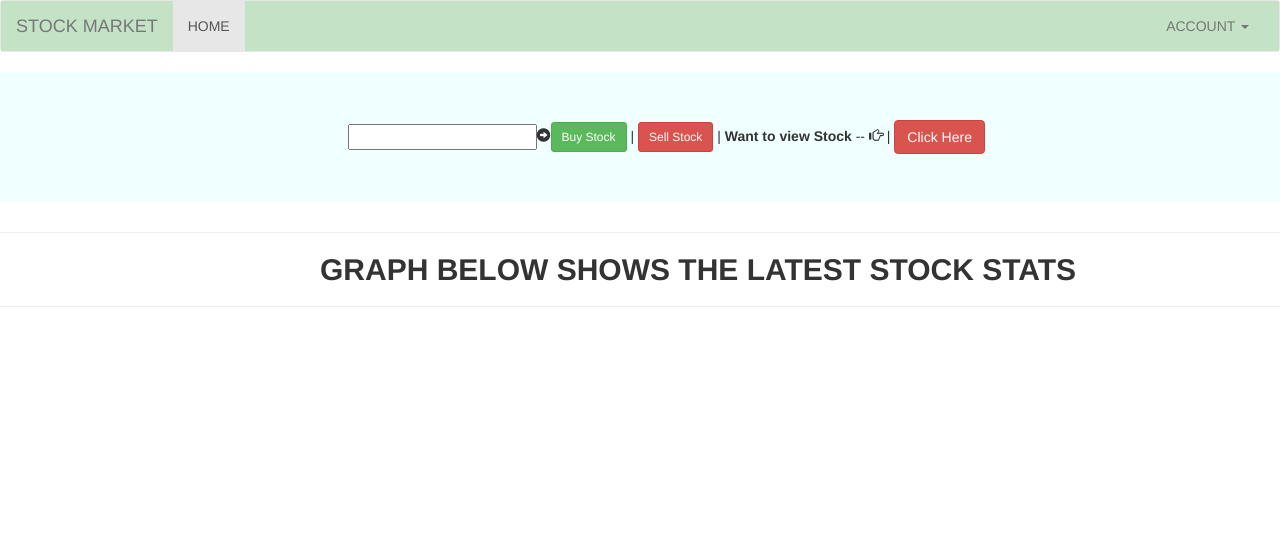
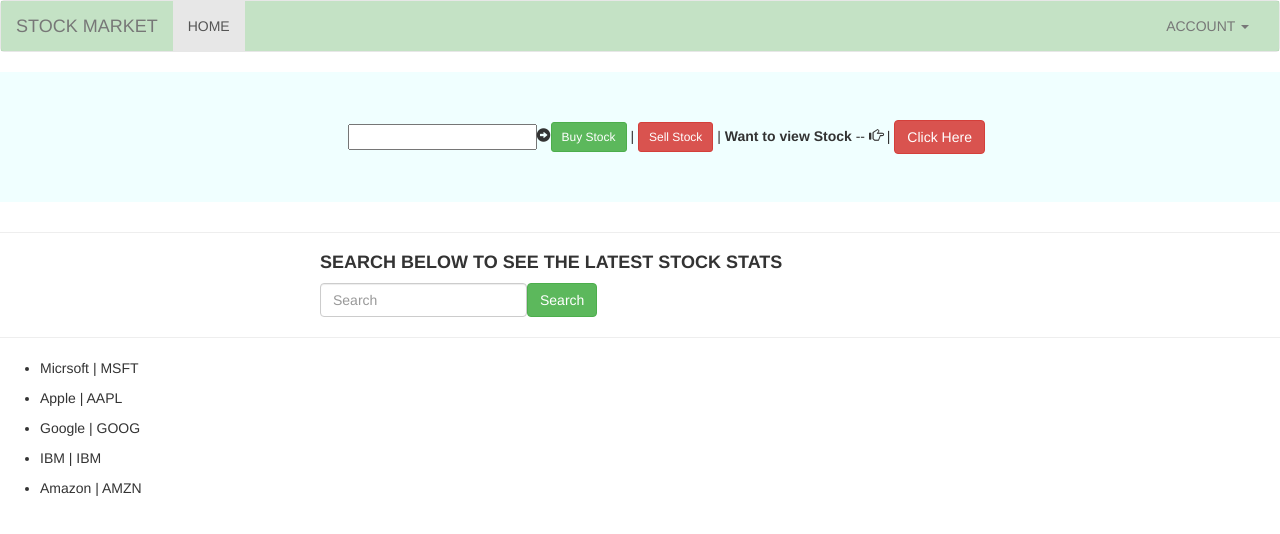
Before and after one commit to msraushan07/stock-market-FE, an Angular app: page /dashboard in a window 1280 px wide. Shown: the top 534 px of the page. Built offline with nearby package versions, Linux system fonts and the light colour scheme; no server answers.

Commit message:
signout issue resolved

```diff
--- a/src/app/app.module.ts
+++ b/src/app/app.module.ts
@@ -13,7 +13,8 @@ import {HttpClientModule,  HTTP_INTERCEPTORS} from '@angular/common/http'
 import {DropDownDirective} from './shared/dropdown.directive'
 import {LoadingSpinnerComponent} from './shared/loading-spinner/loading-spinner.component'
 import {AuthService} from './shared/auth.service'
-import { AuthInterceptor } from './shared/auth-interceptor.service'
+import { AuthInterceptor } from './shared/auth-interceptor.service';
+import { FilterPipe } from './shared/filter.pipe'
 const appRoutes : Routes = [
   { path: "" , component: HomeComponent},
   { path: "dashboard" , component: DashboardComponent},
@@ -30,7 +31,8 @@ const appRoutes : Routes = [
     HeaderComponent,
     HomeComponent,
     DropDownDirective,
-    LoadingSpinnerComponent
+    LoadingSpinnerComponent,
+    FilterPipe
   ],
   imports: [
     BrowserModule,
--- a/src/app/dashboard/dashboard.component.html
+++ b/src/app/dashboard/dashboard.component.html
@@ -1,4 +1,5 @@
 <app-header></app-header>
+
 <div class="jumbotron" style="background-color: azure;">
     <div class="container bg">
         <div class="row">
@@ -23,6 +24,7 @@
 <hr>
 
 
+
 <div class="panel panel-default " style="background-color: darkorchid;" *ngIf="stock">
     <div class="panel-heading">Stocks left in your account</div>
     <div class="panel-body">
@@ -31,11 +33,19 @@
   </div>
 
   <div class="col-md-offset-3"  >
-    <h2><strong style="text-align: center;" style="text-transform: uppercase;"
-        >Graph below shows the latest Stock Stats</strong> </h2>
+    <h4><strong  style="text-transform: uppercase;"
+        >Search below to See the latest Stock Stats</strong> </h4>
+        <form class="form-inline md-form mr-auto mb-4" #n="ngForm">
+            <input class="form-control col-md-3" type="text" placeholder="Search" aria-label="Search" ngModel name="symbol">
+            <button class="btn btn-success btn-large" (click)="graph()" type="submit">Search</button>
+          </form>
 </div>
 <hr>
 
-<div class="container size">
+<ul *ngFor="let data of dataset | filter:symbol " >
+    <li> {{data.Company}} | {{data.Symbol}} </li>
+</ul>
+
+<div class="chart-container" style=" height:40vh;">
     <canvas id="chart-1"></canvas>
 </div>
--- a/src/app/dashboard/dashboard.component.ts
+++ b/src/app/dashboard/dashboard.component.ts
@@ -8,15 +8,23 @@ import {NgForm} from '@angular/forms'
   styleUrls: ['./dashboard.component.css'],
   providers:[StockService,ChartService]
 })
-export class DashboardComponent implements OnInit {
+export class DashboardComponent  {
+  symbol=''
+  dataset = [{Company:"Micrsoft",Symbol:"MSFT"},
+            {Company:"Apple",Symbol:"AAPL"},
+            {Company:"Google",Symbol:"GOOG"},
+            {Company:"IBM",Symbol:"IBM"},
+            {Company:"Amazon",Symbol:"AMZN"}];
   stock = false
   error:string = null
   msg: string = null
   stockCount
   constructor(private chartService: ChartService, private stockService:StockService) { }
  @ViewChild('f') Stockvalue : NgForm
-  ngOnInit(): void {
-  this.chartService.chartCreation();
+ @ViewChild('n') Symbolvalue : NgForm
+  graph() {
+    let sym=this.Symbolvalue.value.symbol
+  this.chartService.chartCreation(sym);
  }
 
   buyStock(){
--- a/src/app/header/header.component.ts
+++ b/src/app/header/header.component.ts
@@ -1,13 +1,11 @@
 import { Component, OnInit , OnDestroy} from '@angular/core';
 import { Subscription } from 'rxjs';
 import { AuthService } from '../shared/auth.service';
-import { User } from '../shared/user.model';
 
 @Component({
   selector: 'app-header',
   templateUrl: './header.component.html',
-  styleUrls: ['./header.component.css'],
-  providers:[AuthService]
+  styleUrls: ['./header.component.css']
 })
 export class HeaderComponent implements OnInit , OnDestroy{
   isAuthenticated = false
--- a/src/app/shared/auth.service.ts
+++ b/src/app/shared/auth.service.ts
@@ -11,7 +11,6 @@ import { Router } from '@angular/router';
 export class AuthService{
     constructor(private _http: HttpClient,private route: Router){}
     user = new BehaviorSubject<User>(null)
-
     private handleauthentication(id:string,name:string,email:string,token:string){
         const user1 = new User(id,name,email,token)
         this.user.next(user1)
--- a/src/app/shared/chart.service.ts
+++ b/src/app/shared/chart.service.ts
@@ -5,9 +5,9 @@ import { Chart } from 'chart.js'
 export class ChartService {
   chart = []
   constructor( private stockService: StockService ) { }
-  chartCreation(){
+  chartCreation(sym){
 
-      this.stockService.getStock().subscribe(res => {
+      this.stockService.getStock(sym).subscribe(res => {
          let date = Object.keys(res['Monthly Time Series'])
          let open = Object.values(res['Monthly Time Series']).map(res => res["1. open"])
          let high = Object.values(res['Monthly Time Series']).map(res => res["2. high"])
--- /dev/null
+++ b/src/app/shared/filter.pipe.ts
@@ -0,0 +1,23 @@
+import { Pipe, PipeTransform } from '@angular/core';
+
+@Pipe({
+  name: 'filter'
+})
+export class FilterPipe implements PipeTransform {
+  transform(items: any, searchText: string): any[] {
+    items.forEach(res => {
+      if (!res.Symbol) {
+        return [];
+      }
+     })
+
+    if (!searchText) {
+      return items;
+    }
+    searchText = searchText.toLocaleLowerCase();
+    items.forEach(it => {
+      console.log(it)
+      return it.Symbol.toLocaleLowerCase().includes(searchText);
+    })
+  }
+}
--- a/src/app/shared/stock.service.ts
+++ b/src/app/shared/stock.service.ts
@@ -18,7 +18,7 @@ export class StockService {
     return this.http.get('http://localhost:3000/viewStock')
   }
 
-  getStock(){
-      return this.http.get('https://www.alphavantage.co/query?function=TIME_SERIES_MONTHLY&symbol=IBM&apikey=demo')
+  getStock(sym){
+      return this.http.get(`https://www.alphavantage.co/query?function=TIME_SERIES_MONTHLY&symbol=${sym}&apikey=RHTHJO8IVQUQGWFN`)
   }
 }
```
